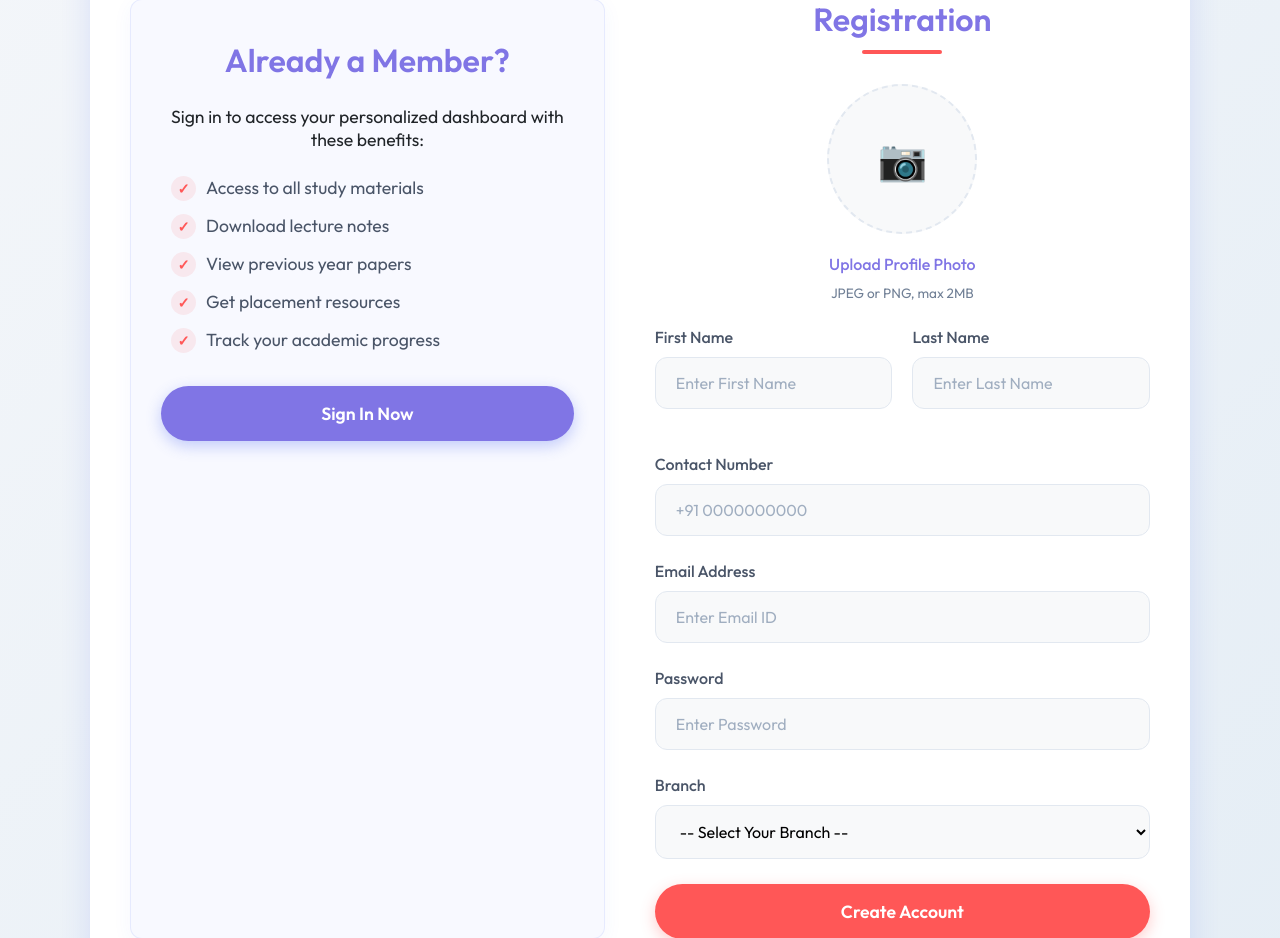
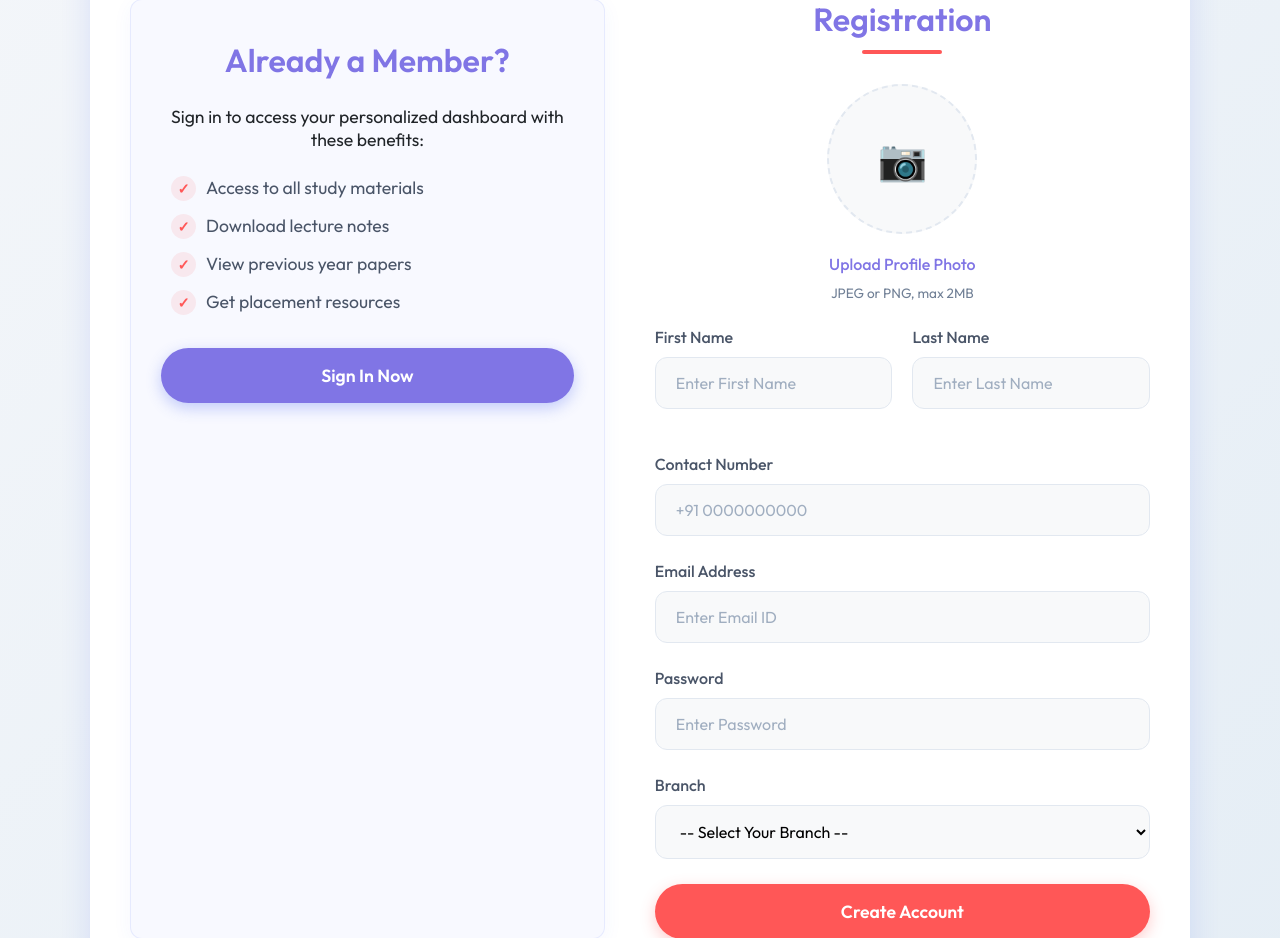
Before and after one commit to vitstudymates/VitStudyMatesProject, a Django app: page /signup in a window 1280 px wide. Shown: the part 386-1324 px from the top of the page. Run offline with Django 3.2, Linux system fonts and the light colour scheme.

Commit message:
Update signup.html

```diff
--- a/notes/templates/signup.html
+++ b/notes/templates/signup.html
@@ -652,7 +652,7 @@
                         <li>Download lecture notes</li>
                         <li>View previous year papers</li>
                         <li>Get placement resources</li>
-                        <li>Track your academic progress</li>
+<!--                         <li>Track your academic progress</li> -->
                     </ul>
 
                     <a href="{% url 'login' %}" class="btn btn-login">Sign In Now</a>
```
